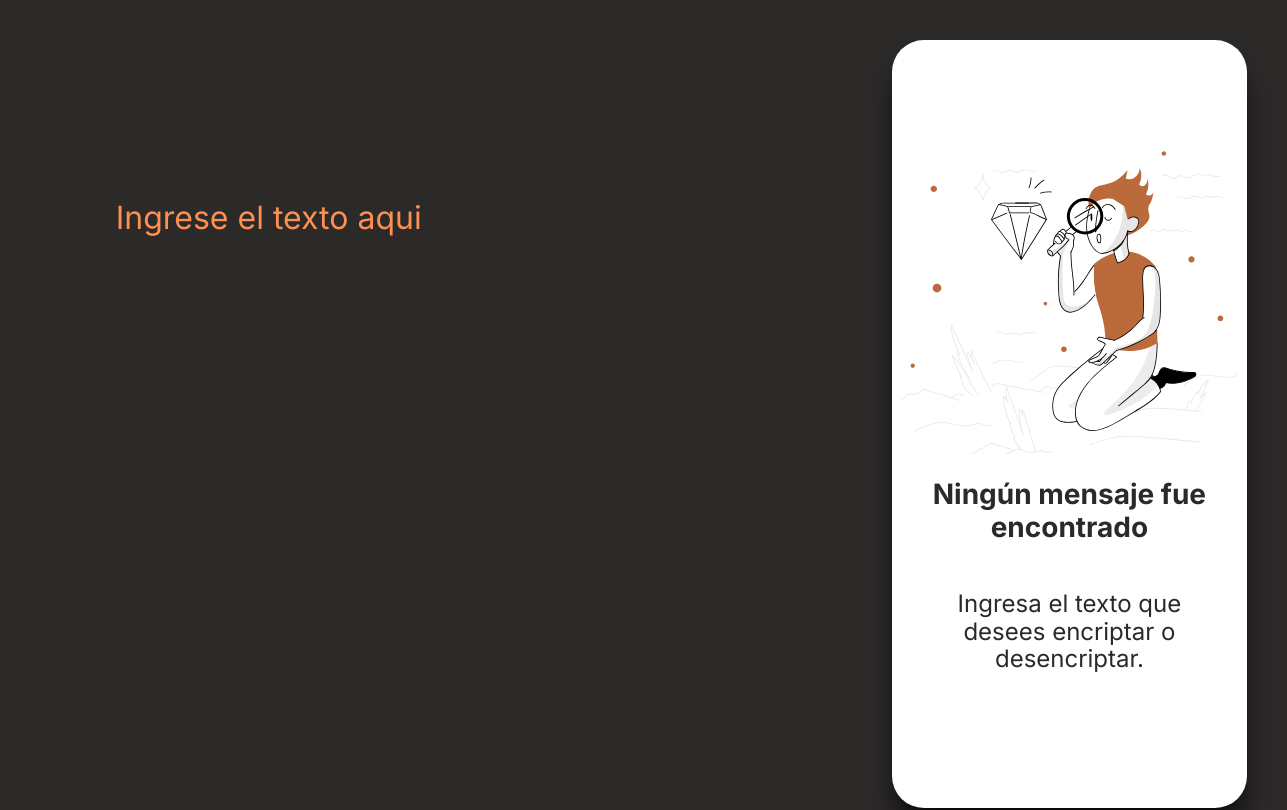
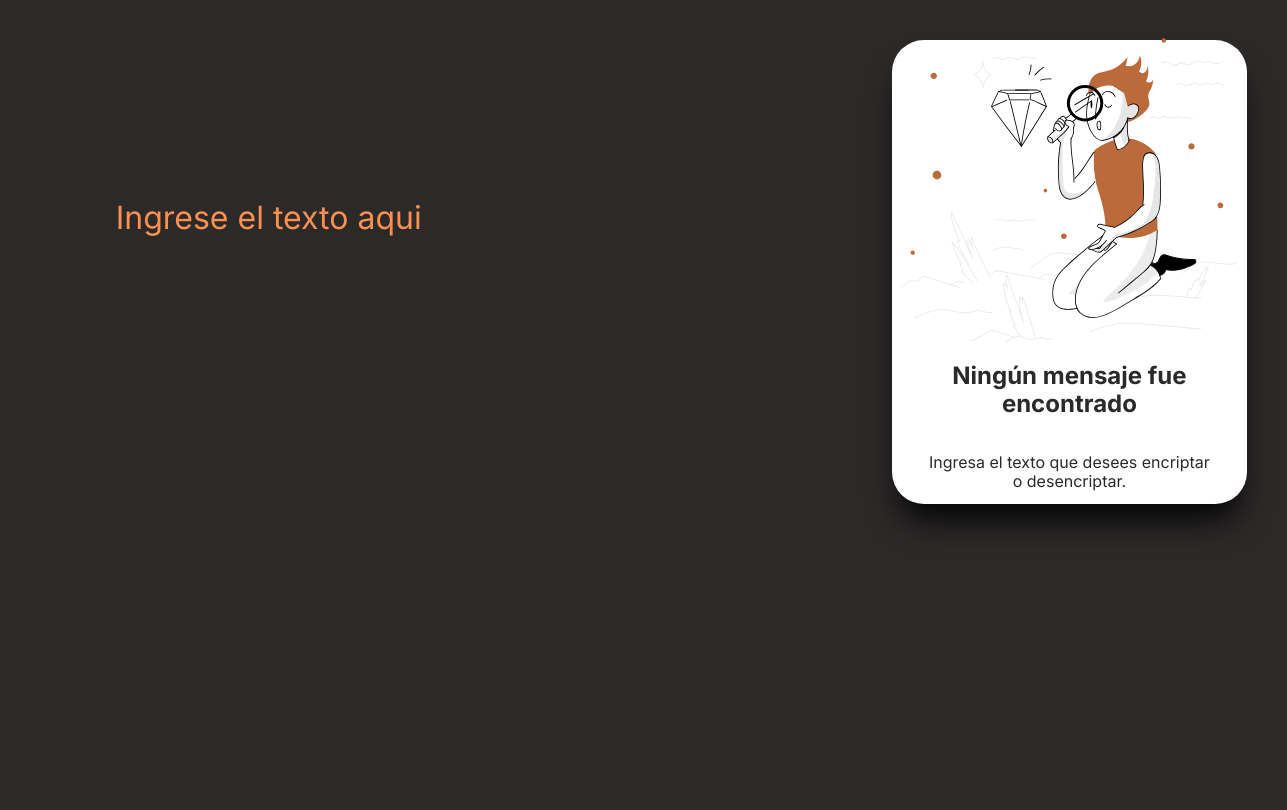
Before and after one commit to oNEOBYTEo/challenge-oracle-one-1, a plain HTML site: page index.html in a window 1536 px wide. Shown: the top 810 px of the page, 249-1536 px from the left. Drawn offline with Linux system fonts and the light colour scheme.

```diff
--- a/styles/index.css
+++ b/styles/index.css
@@ -190,7 +190,7 @@
     display: flex;
     flex-direction: column;
     justify-content: center;
-    max-height: 88vh;
+    max-height: 50vh;
     width: 20%;
   }
 
@@ -198,21 +198,12 @@
     display: block;
   }
 
-  .output-paragraph {
-    font-size: 24px;
-  }
-  .output-title {
-    font-size: 28px;
-  }
-
   .output-result {
-    font-size: 32px;
     margin-bottom: 5vh;
     min-height: 70vh;
   }
 
   .output-btn {
     font-weight: 400;
-    font-size: 24px;
   }
 }
```
